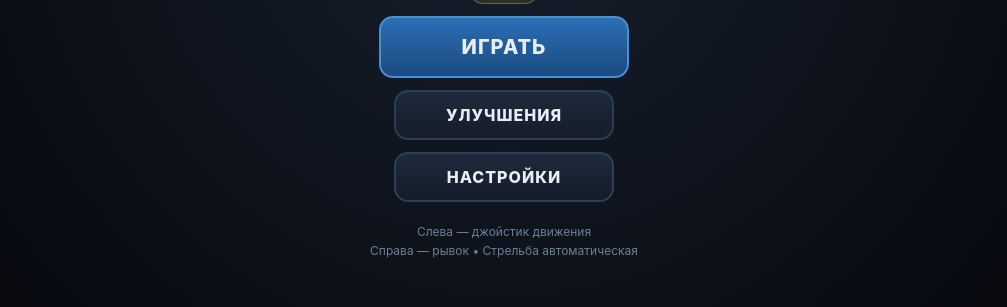
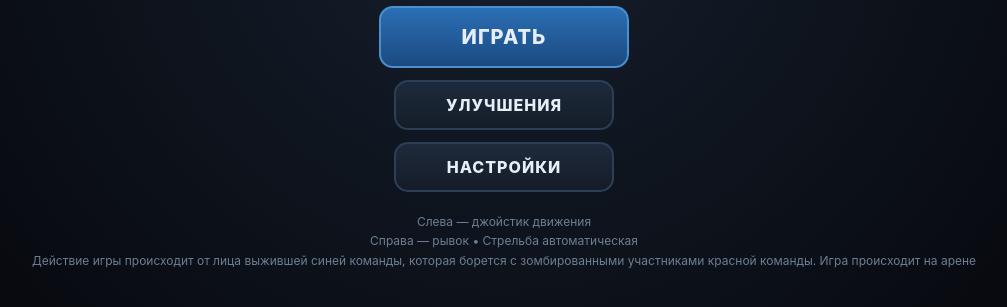
Before and after one commit to ycukensearch/vsyaka, a plain HTML site: page strelyalka-online.html in a window 1280 px wide. Shown: the part 319-626 px from the top of the page, without its empty margins (136-1143 px from the left). Drawn offline with Linux system fonts and the light colour scheme.

Commit message:
Update strelyalka-online.html

```diff
--- a/strelyalka-online.html
+++ b/strelyalka-online.html
@@ -113,7 +113,7 @@ button.icon{min-width:42px;width:42px;height:42px;padding:0;font-size:26px;line-
   <button class="big" id="playBtn">ИГРАТЬ</button>
   <button id="upgBtn">УЛУЧШЕНИЯ</button>
   <button id="setBtn">НАСТРОЙКИ</button>
-  <div class="hint">Слева — джойстик движения<br>Справа — рывок • Стрельба автоматическая</div>
+  <div class="hint">Слева — джойстик движения<br>Справа — рывок • Стрельба автоматическая<br>Действие игры происходит от лица выжившей синей команды, которая борется с зомбированными участниками красной команды. Игра происходит на арене</div>
 </div>
 
 <!-- ============ UPGRADES ============ -->
```
